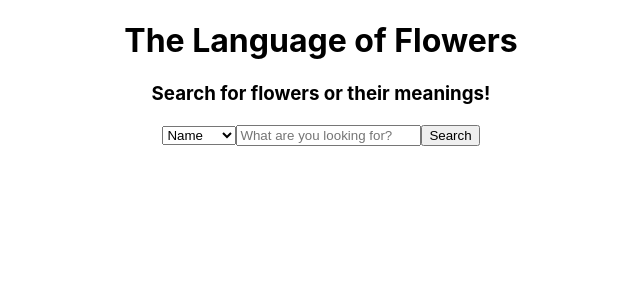
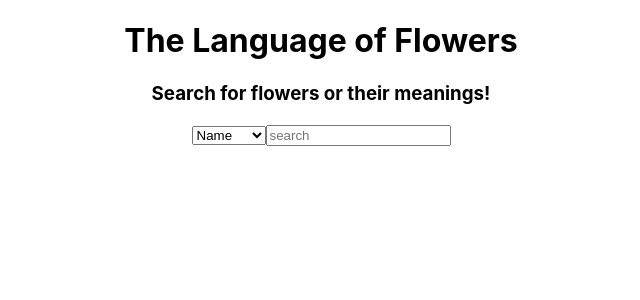
Before and after one commit to awang617/Language-of-Flowers, a React (Create React App) app: page / in a window 1280 px wide. Shown: the top 300 px of the page, without its empty margins (319-959 px from the left). Built offline with nearby package versions, Linux system fonts and the light colour scheme.

Commit message:
spacing changes

```diff
--- a/src/Search.js
+++ b/src/Search.js
@@ -9,8 +9,8 @@ class Search extends Component {
                     <option value="name">Name</option>
                     <option value="meaning">Meaning</option>
                 </select>
-                <input placeholder="What are you looking for?" onInput={this.props.onInput}/>
-                <input type="submit" value="Search"/>
+                <input placeholder="search" onInput={this.props.onInput}/>
+                {/* <input type="submit" value="Search"/> */}
             </form>
         )
     }
--- a/src/SearchContainer.js
+++ b/src/SearchContainer.js
@@ -10,7 +10,8 @@ class SearchContainer extends Component {
         search: 'name'
     }
 
-    search = () => {Axios.get(`http://localhost:3001/search/`+this.state.search, {
+    search = () => {
+        Axios.get(`http://localhost:3001/search/`+this.state.search, {
             params: {
                 q: this.state.query
             }
@@ -69,6 +70,7 @@ class SearchContainer extends Component {
                 {results}
             </div>
         )
+
     }
 }
 
```
